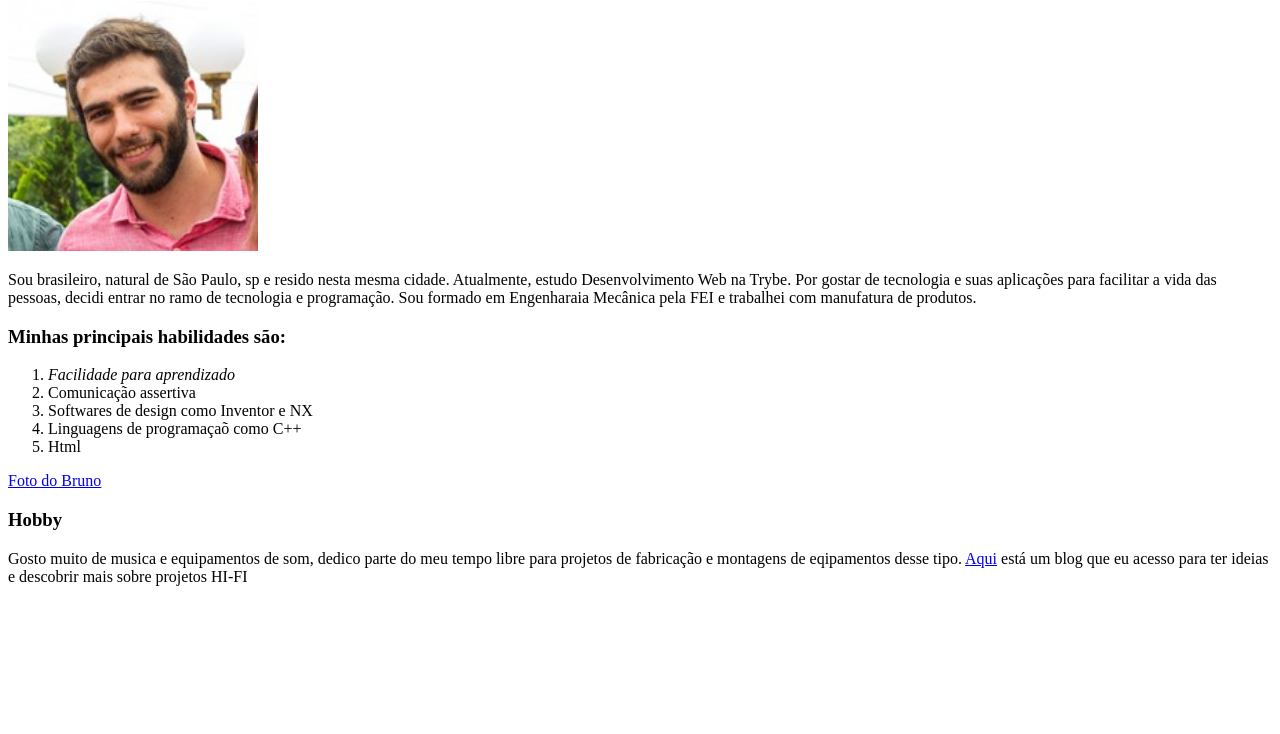
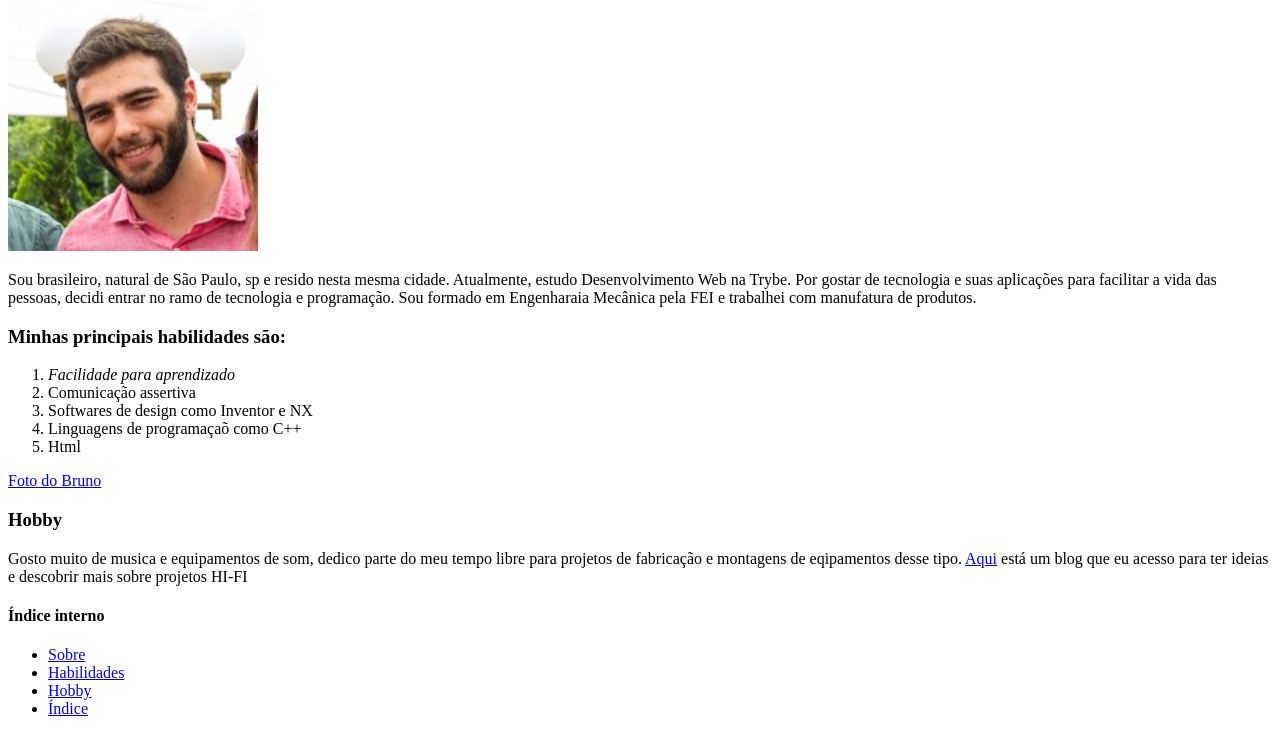
Before and after one commit to bruno-s-mendes/bruno-s-mendes.github.io, a plain HTML site: page index.html in a window 1280 px wide. Shown: the part 79-813 px from the top of the page. Drawn offline with Linux system fonts and the light colour scheme.

Commit message:
adicionado seçao indice com os links internos

```diff
--- a/index.html
+++ b/index.html
@@ -8,8 +8,8 @@
   <body>
       <h1>Bruno Sabino Mendes</h1>
       <img id=foto atlt= "Foto do Bruno Mendes" src="Foto_pefil.jpg" width="250px" >
-      <p id='sobre'>Sou brasileiro, natural de São Paulo, sp e resido nesta mesma cidade. Atualmente, estudo Desenvolvimento Web na Trybe. Por gostar de tecnologia e suas aplicações para facilitar a vida das pessoas, decidi entrar no ramo de tecnologia e programação. Sou formado em Engenharaia Mecânica pela FEI e trabalhei com manufatura de produtos. </p>
-      <h3 id='habilidades'>Minhas principais habilidades são:</h3>
+      <p id=sobre>Sou brasileiro, natural de São Paulo, sp e resido nesta mesma cidade. Atualmente, estudo Desenvolvimento Web na Trybe. Por gostar de tecnologia e suas aplicações para facilitar a vida das pessoas, decidi entrar no ramo de tecnologia e programação. Sou formado em Engenharaia Mecânica pela FEI e trabalhei com manufatura de produtos. </p>
+      <h3 id=habilidades>Minhas principais habilidades são:</h3>
       <ol>
           <li> <em>Facilidade para aprendizado</em></li>
           <li>Comunicação assertiva</li>
@@ -18,11 +18,14 @@
           <li>Html</li>
         </ol>
         <p><a href="#foto">Foto do Bruno</a></p>
-        <h3 id='hobby'>Hobby</h3>
+        <h3 id=hobby>Hobby</h3>
         <p>Gosto muito de musica e equipamentos de som, dedico parte do meu tempo libre para projetos de fabricação e montagens de eqipamentos desse tipo. <a href="http://diyaudioprojects.com/" target='_blank'>Aqui</a> está um blog que eu acesso para ter ideias e descobrir mais sobre projetos HI-FI</p>
-
-
-
-
+        <h4 id=indice>Índice interno</h4>
+        <ul>
+            <li><a href="#sobre">Sobre</a></li>
+            <li><a href="#habilidades">Habilidades</a></li>
+            <li><a href="#hobby">Hobby</a></li>
+            <li><a href="#indice">Índice</a></li>
+        </ul>
       </body>
 </html>
```
